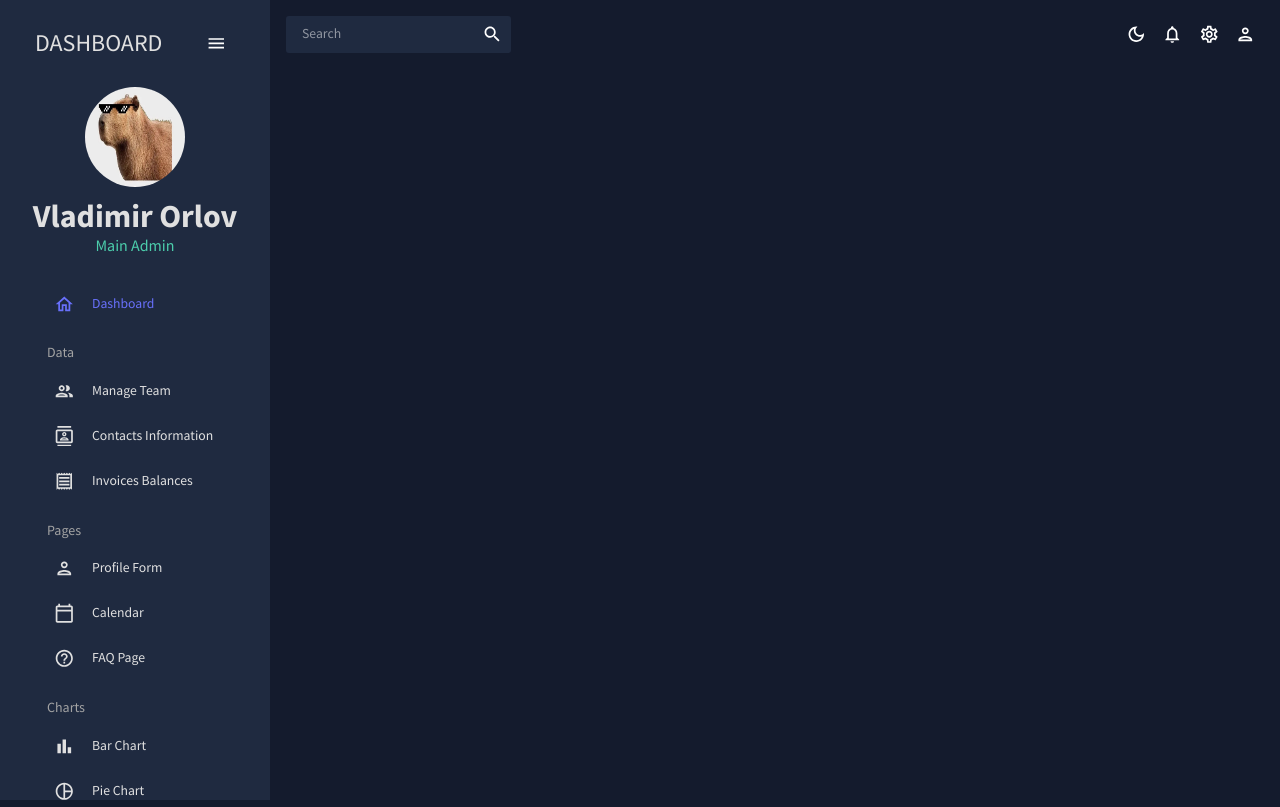
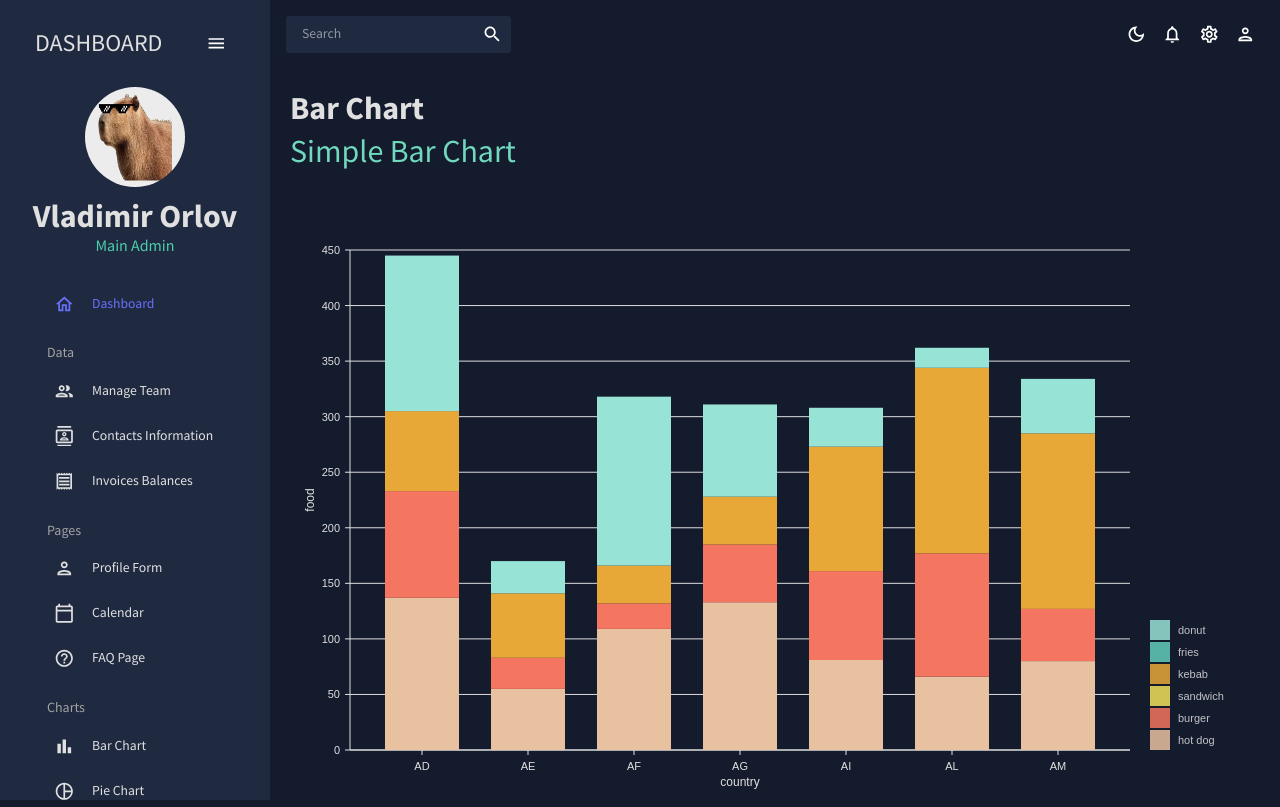
Before and after one commit to Satancrew/admin-dashboard-react, a React (Create React App) app in the folder react-admin/: page /bar in a window 1280 px wide. Built offline with nearby package versions, Linux system fonts and the light colour scheme.

Commit message:
feat: add bar

```diff
--- a/react-admin/src/App.js
+++ b/react-admin/src/App.js
@@ -10,7 +10,7 @@
 import { Form } from './scenes/form';
 import { Calendar } from "./scenes/calendar";
 import { FAQ } from './scenes/faq';
-// import { Bar } from './scenes/bar';
+import { Bar } from './scenes/bar';
 // import { Line } from './scenes/line';
 // import { Pie } from './scenes/pie';
 // import { Geography } from './scenes/geography';
@@ -34,7 +34,7 @@
               <Route path="/form" element={<Form />} />
               <Route path="/calendar" element={<Calendar />} />
               <Route path="/faq" element={<FAQ />} />
-              {/* <Route path="/bar" element={<Bar />} /> */}
+              <Route path="/bar" element={<Bar />} />
               {/* <Route path="/pie" element={<Pie />} /> */}
               {/* <Route path="/line" element={<Line />} /> */}
               {/* <Route path="/geography" element={<Geography />} /> */}
--- /dev/null
+++ b/react-admin/src/components/BarChart.jsx
@@ -0,0 +1,128 @@
+import { useTheme } from "@mui/material";
+import { ResponsiveBar } from "@nivo/bar";
+import { tokens } from "../theme";
+import { mockBarData as data } from "../data/mockData";
+
+export const BarChart = ({ isDashboard = false }) => {
+  const theme = useTheme();
+  const colors = tokens(theme.palette.mode);
+
+  return (
+    <ResponsiveBar
+      data={data}
+      theme={{
+        // added
+        axis: {
+          domain: {
+            line: {
+              stroke: colors.grey[100],
+            },
+          },
+          legend: {
+            text: {
+              fill: colors.grey[100],
+            },
+          },
+          ticks: {
+            line: {
+              stroke: colors.grey[100],
+              strokeWidth: 1,
+            },
+            text: {
+              fill: colors.grey[100],
+            },
+          },
+        },
+        legends: {
+          text: {
+            fill: colors.grey[100],
+          },
+        },
+      }}
+      keys={["hot dog", "burger", "sandwich", "kebab", "fries", "donut"]}
+      indexBy="country"
+      margin={{ top: 50, right: 130, bottom: 50, left: 60 }}
+      padding={0.3}
+      valueScale={{ type: "linear" }}
+      indexScale={{ type: "band", round: true }}
+      colors={{ scheme: "nivo" }}
+      defs={[
+        {
+          id: "dots",
+          type: "patternDots",
+          background: "inherit",
+          color: "#38bcb2",
+          size: 4,
+          padding: 1,
+          stagger: true,
+        },
+        {
+          id: "lines",
+          type: "patternLines",
+          background: "inherit",
+          color: "#eed312",
+          rotation: -45,
+          lineWidth: 6,
+          spacing: 10,
+        },
+      ]}
+      borderColor={{
+        from: "color",
+        modifiers: [["darker", "1.6"]],
+      }}
+      axisTop={null}
+      axisRight={null}
+      axisBottom={{
+        tickSize: 5,
+        tickPadding: 5,
+        tickRotation: 0,
+        legend: isDashboard ? undefined : "country", // changed
+        legendPosition: "middle",
+        legendOffset: 32,
+      }}
+      axisLeft={{
+        tickSize: 5,
+        tickPadding: 5,
+        tickRotation: 0,
+        legend: isDashboard ? undefined : "food", // changed
+        legendPosition: "middle",
+        legendOffset: -40,
+      }}
+      enableLabel={false}
+      labelSkipWidth={12}
+      labelSkipHeight={12}
+      labelTextColor={{
+        from: "color",
+        modifiers: [["darker", 1.6]],
+      }}
+      legends={[
+        {
+          dataFrom: "keys",
+          anchor: "bottom-right",
+          direction: "column",
+          justify: false,
+          translateX: 120,
+          translateY: 0,
+          itemsSpacing: 2,
+          itemWidth: 100,
+          itemHeight: 20,
+          itemDirection: "left-to-right",
+          itemOpacity: 0.85,
+          symbolSize: 20,
+          effects: [
+            {
+              on: "hover",
+              style: {
+                itemOpacity: 1,
+              },
+            },
+          ],
+        },
+      ]}
+      role="application"
+      barAriaLabel={function (e) {
+        return e.id + ": " + e.formattedValue + " in country: " + e.indexValue;
+      }}
+    />
+  );
+};
--- /dev/null
+++ b/react-admin/src/scenes/bar/index.jsx
@@ -0,0 +1,14 @@
+import { Box } from "@mui/material";
+import { Header } from "../../components/Header";
+import { BarChart} from "../../components/BarChart";
+
+export const Bar = () => {
+  return (
+    <Box m="20px">
+      <Header title="Bar Chart" subtitle="Simple Bar Chart" />
+      <Box height="75vh">
+        <BarChart />
+      </Box>
+    </Box>
+  )
+}
```
